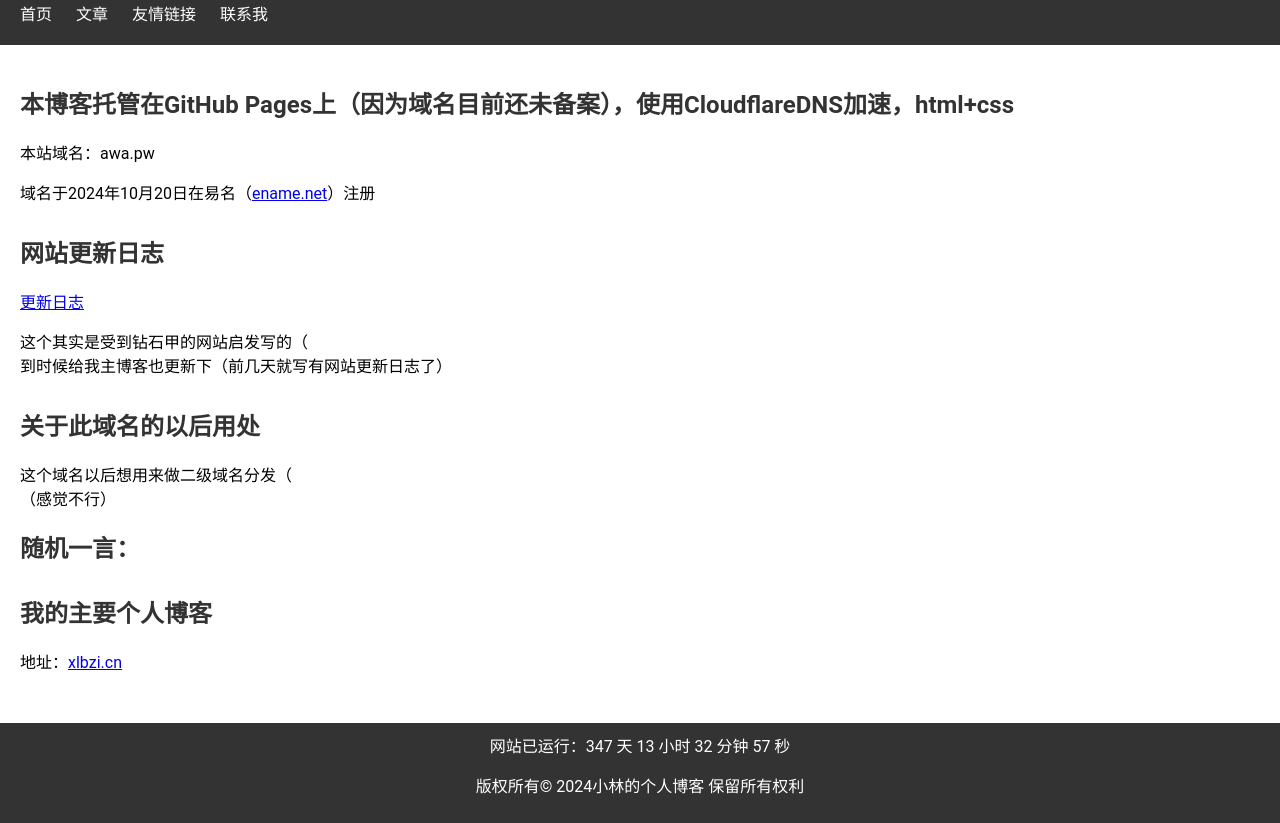
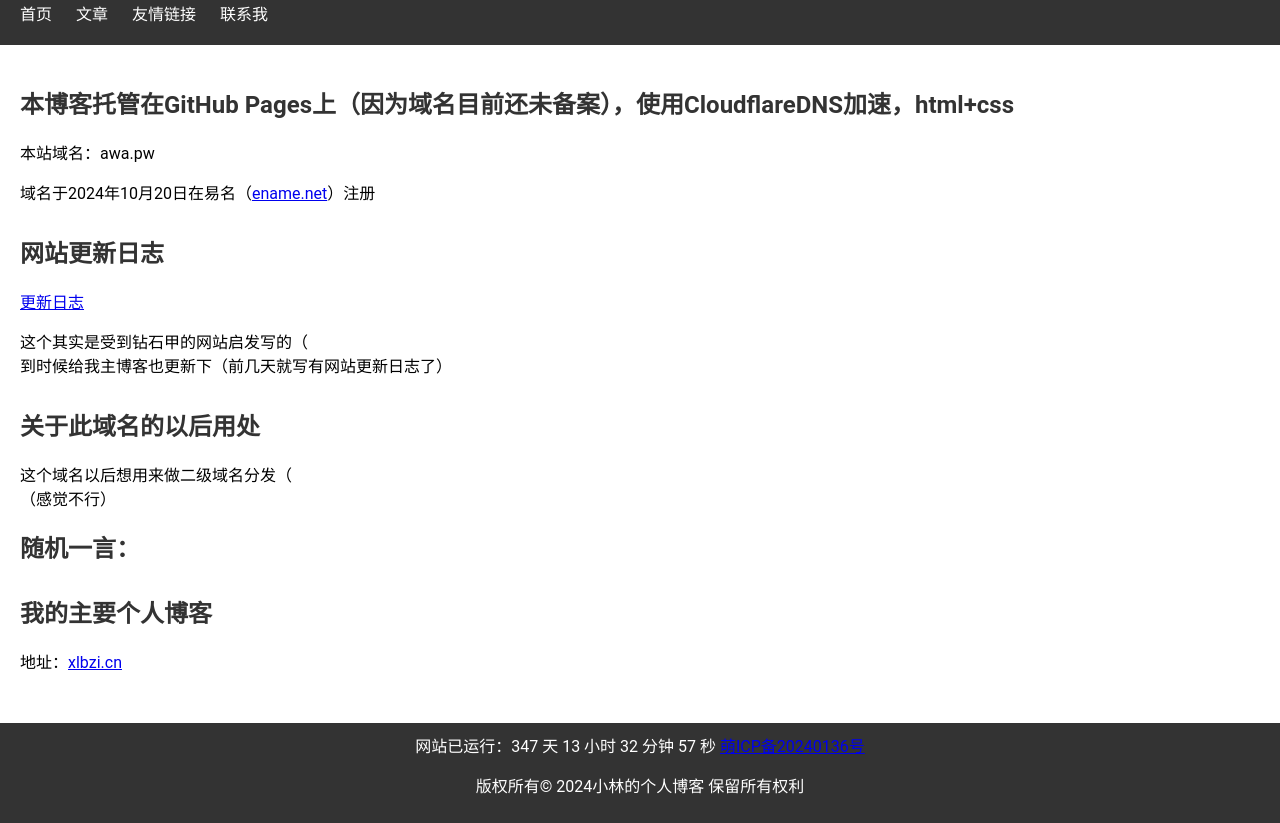
Before and after one commit to Linyiyang930/linyiyang930.github.io, a plain HTML site: page index.html in a window 1280 px wide. Shown: the part 176-999 px from the top of the page. Drawn offline with Linux system fonts and the light colour scheme.

Commit message:
index.html

```diff
--- a/index.html
+++ b/index.html
@@ -134,6 +134,7 @@
     }
     siteTime()
 </script>
+    <a href="https://icp.gov.moe/?keyword=20240136" target="_blank">萌ICP备20240136号</a>
     <p>版权所有© 2024小林的个人博客 保留所有权利</p>
   </footer>
 </body>
```
